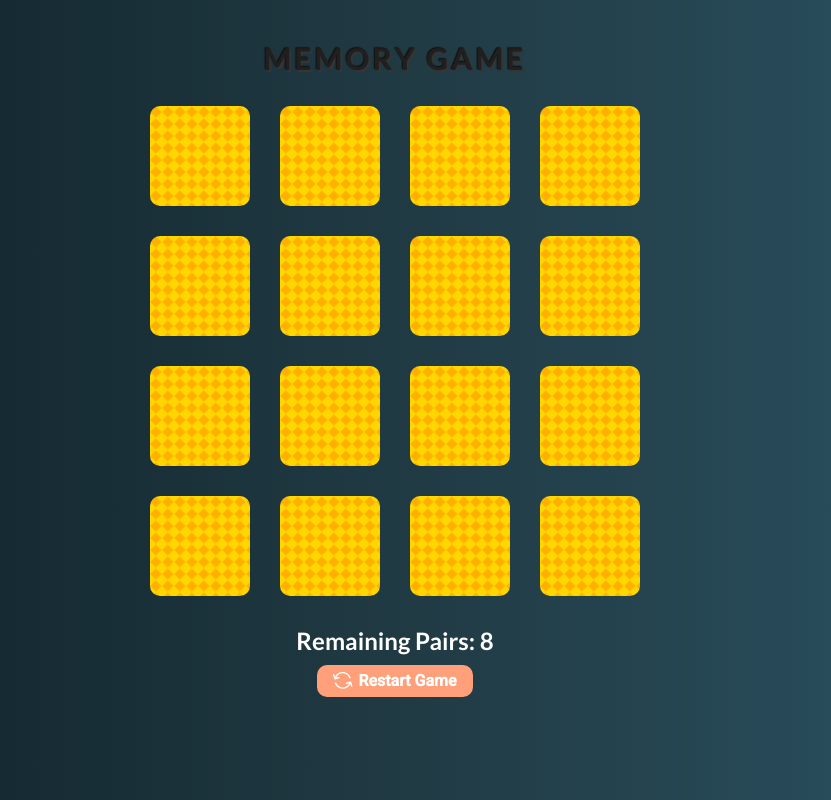
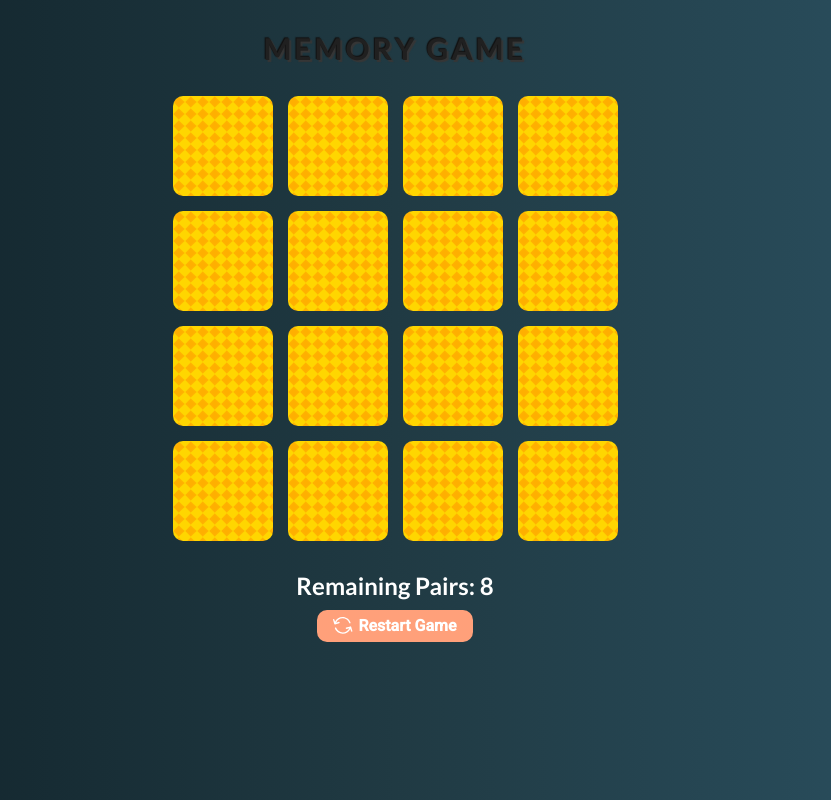
Before and after one commit to tal7aouy/memory-card-vue, a Vue app: page / in a window 1280 px wide. Shown: the whole page, without its empty margins (245-1076 px from the left). Built offline with nearby package versions, Linux system fonts and the light colour scheme.

Commit message:
update features

```diff
--- a/src/App.vue
+++ b/src/App.vue
@@ -42,7 +42,7 @@ export default {
     const userSelection = ref([])
     const newPlayer = ref(true)
     const startGame = () => {
-      newPlayer.value = false
+      newPlayer.value = true
     }
     const status = computed(() => {
       if (remainingPairs.value === 0) {
@@ -63,6 +63,7 @@ export default {
       cardList.value = _.shuffle(cardList.value)
     }
     const restartGame = () => {
+      newPlayer.value = false
       shuffleCards()
       cardList.value = cardList.value.map((card, index) => {
         return {
--- a/src/assets/style.css
+++ b/src/assets/style.css
@@ -12,8 +12,6 @@
   background: -webkit-linear-gradient(to right, #0f2027, #203a43, #2c5364);
   background: linear-gradient(to right, #0f2027, #203a43, #2c5364);
   background-size: cover;
-  color: #333;
-  padding-top: 10px;
   min-height: 100vh;
 }
 h1 {
@@ -37,7 +35,7 @@ h2 {
   display: grid;
   grid-template-columns: repeat(4, 100px);
   grid-template-rows: repeat(4, 100px);
-  grid-gap: 30px;
+  grid-gap: 15px;
   justify-content: center;
   padding-bottom: 30px;
 }
@@ -65,3 +63,47 @@ h2 {
 .shuffle_card-move {
   transition: transform 0.8s ease-in;
 }
+
+.card {
+  position: relative;
+  transition: 0.5s transform ease-in;
+  transform-style: preserve-3d;
+}
+.card.is_flipped {
+  transform: rotateX(180deg);
+}
+.card-face {
+  width: 100%;
+  height: 100%;
+  position: absolute;
+  border-radius: 10px;
+  display: flex;
+  align-items: center;
+  justify-content: center;
+  transition: 0.5s ease-in-out;
+  backface-visibility: hidden;
+}
+.card-face:hover {
+  cursor: pointer;
+  transform: scale(1.1);
+}
+.card-face.is-front {
+  background-image: url('/images/card-front.png');
+  color: #fff;
+  transform: rotateX(180deg);
+}
+.card-face.is-back {
+  background-image: url('/images/card-back.png');
+  color: #fff;
+}
+.checkmark {
+  position: absolute;
+  left: 5px;
+  top: 5px;
+  width: 20px;
+  height: 20px;
+}
+
+.btns {
+  margin-bottom: 10px;
+}
--- a/src/components/Card.vue
+++ b/src/components/Card.vue
@@ -53,46 +53,3 @@ export default {
   }
 }
 </script>
-
-<style>
-.card{
-  position: relative;
-  transition: .5s transform ease-in;
-  transform-style: preserve-3d;
-}
-.card.is_flipped{
- transform: rotateX(180deg);
-
-}
-.card-face{
-  width: 100%;
-  height: 100%;
-  position: absolute;
-  border-radius: 10px;
-  display: flex;
-  align-items: center;
-  justify-content: center;
-  transition: .5s ease-in-out;
-  backface-visibility: hidden;
-}
-.card-face:hover{
-  cursor: pointer;
-   transform: scale(1.2);
-}
-.card-face.is-front{
-  background-image: url('/images/card-front.png');
-  color: #fff;
-  transform: rotateX(180deg);
-}
-.card-face.is-back{
-  background-image: url('/images/card-back.png');
-  color: #fff;
-}
-.checkmark{
-  position: absolute;
-  left: 5px;
-  top: 5px;
-  width: 20px;
-  height: 20px;
-}
-</style>
```
